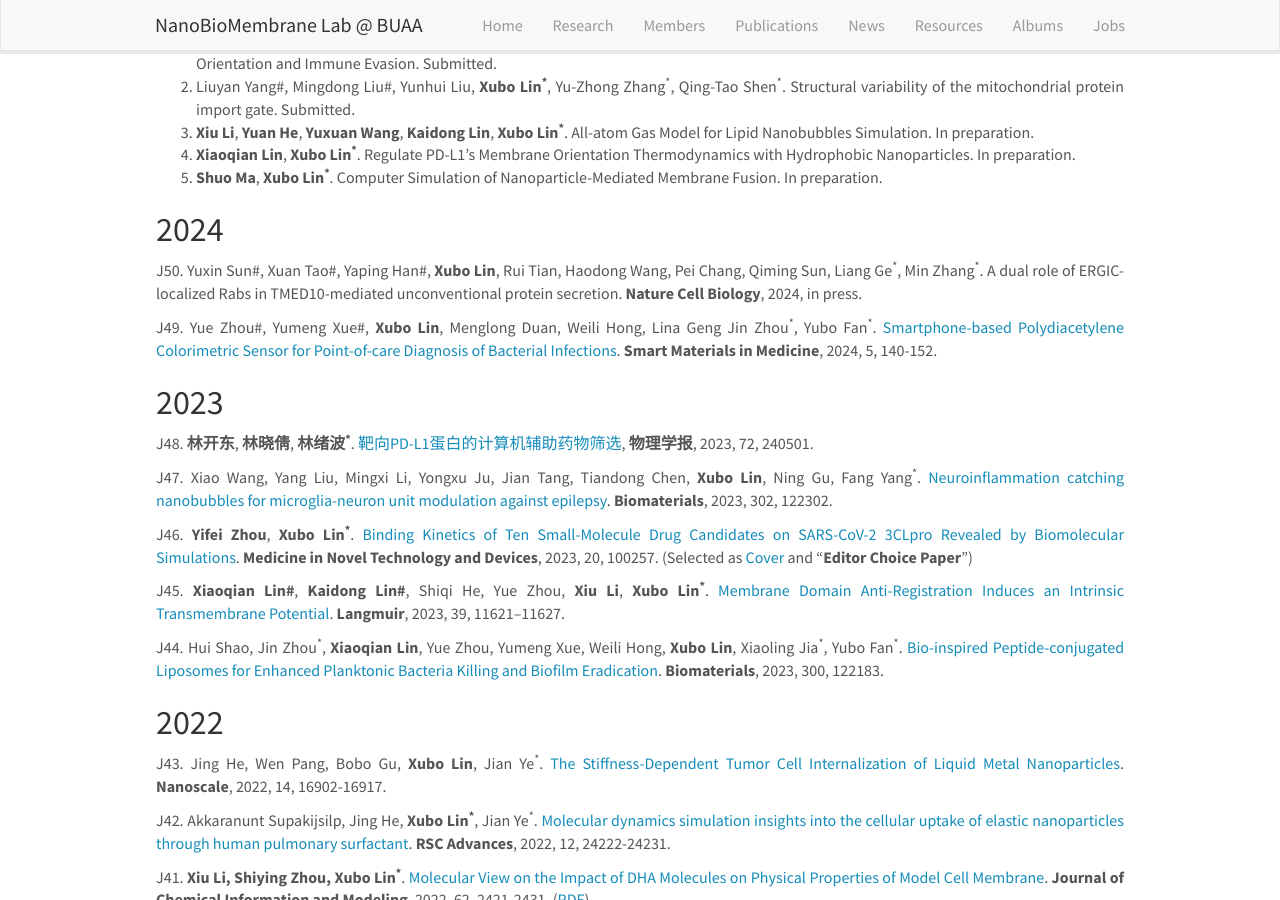
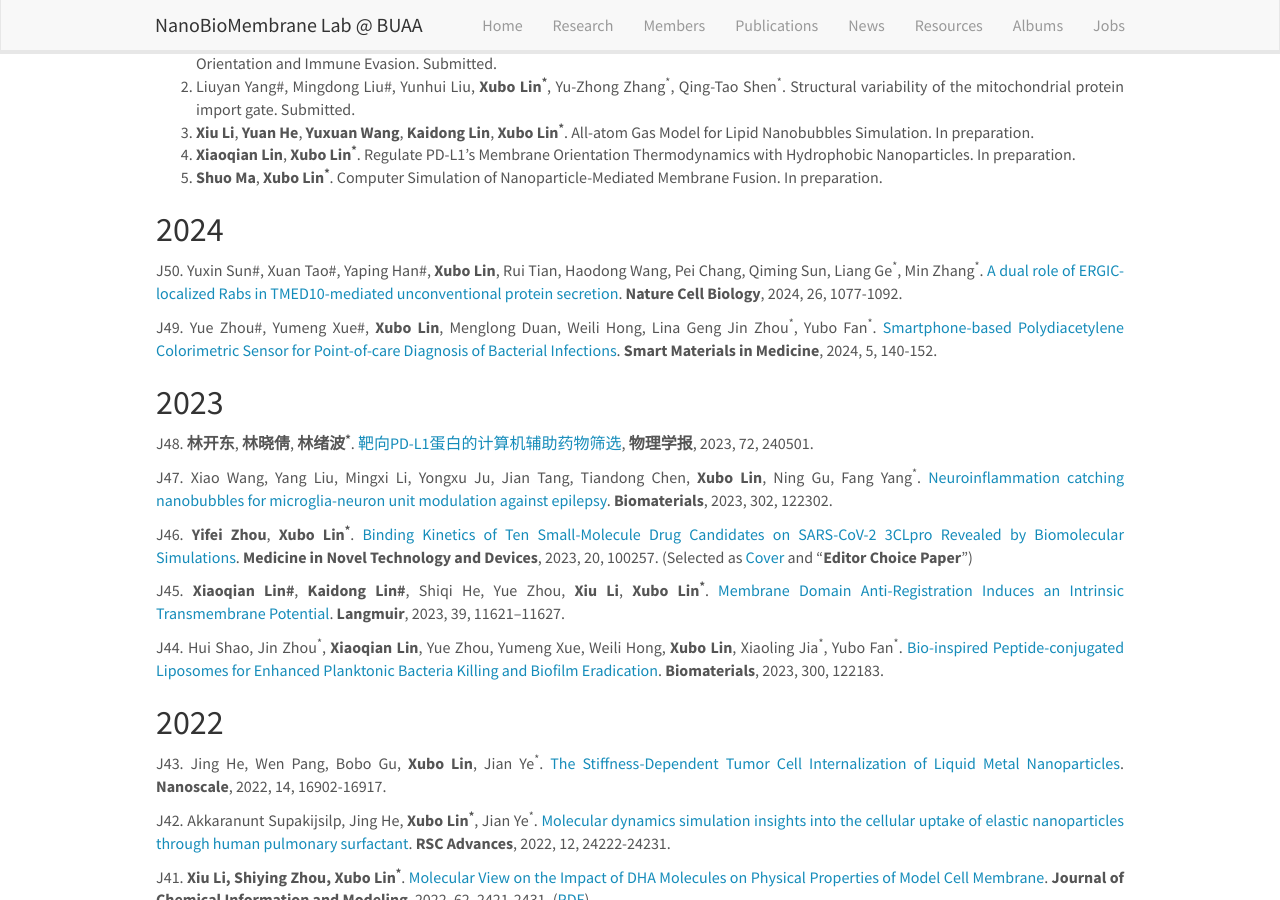
Before and after one commit to linxubo/linxubo.github.io, a Jekyll site: the page built from _pages/publications.md, in a window 1280 px wide and 900 px high, scrolled down 522 px. Built offline with Jekyll 4.4.1, drawn with Linux system fonts in a browser that asks for light colours; nearby versions of some CDN libraries; a script that is not in the unit is left out.

Commit message:
Update publications.md

```diff
--- a/_pages/publications.md
+++ b/_pages/publications.md
@@ -24,7 +24,7 @@ Jump to: **[Book Chapters](#Book Chapters), [Others](#Others), [2024](#2024), [2
 5. **Shuo Ma**, **Xubo Lin<sup>*</sup>**. Computer Simulation of Nanoparticle-Mediated Membrane Fusion. In preparation.
 
 ## 2024
-J50. Yuxin Sun#, Xuan Tao#, Yaping Han#, **Xubo Lin**, Rui Tian, Haodong Wang, Pei Chang, Qiming Sun, Liang Ge<sup>*</sup>, Min Zhang<sup>*</sup>. A dual role of ERGIC-localized Rabs in TMED10-mediated unconventional protein secretion. **Nature Cell Biology**, 2024, in press.
+J50. Yuxin Sun#, Xuan Tao#, Yaping Han#, **Xubo Lin**, Rui Tian, Haodong Wang, Pei Chang, Qiming Sun, Liang Ge<sup>*</sup>, Min Zhang<sup>*</sup>. [A dual role of ERGIC-localized Rabs in TMED10-mediated unconventional protein secretion](https://www.nature.com/articles/s41556-024-01445-4). **Nature Cell Biology**, 2024, 26, 1077-1092.
 
 J49. Yue Zhou#, Yumeng Xue#, **Xubo Lin**, Menglong Duan, Weili Hong, Lina Geng Jin Zhou<sup>*</sup>, Yubo Fan<sup>*</sup>. [Smartphone-based Polydiacetylene Colorimetric Sensor for Point-of-care Diagnosis of Bacterial Infections](https://doi.org/10.1016/j.smaim.2023.10.002). **Smart Materials in Medicine**, 2024, 5, 140-152.
 
```
